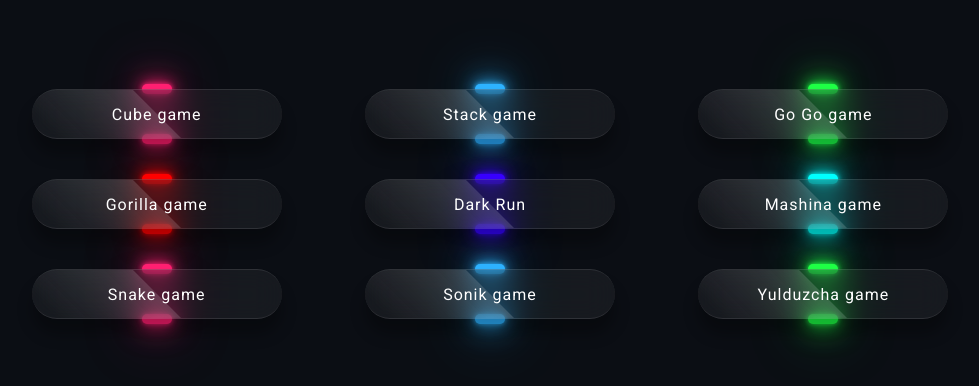
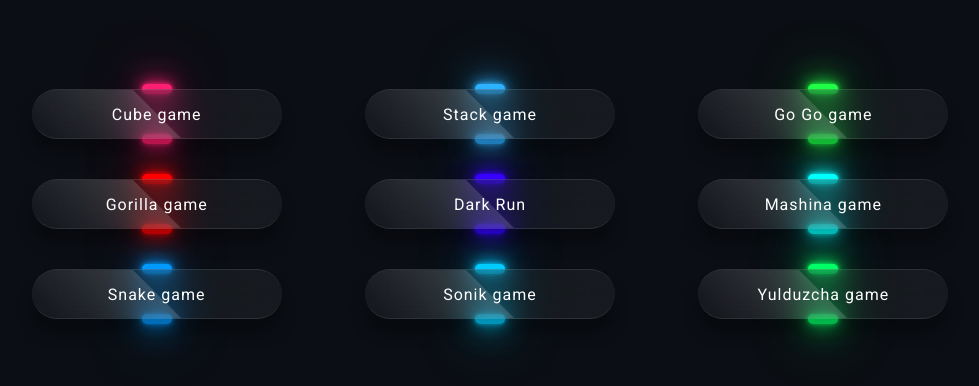
Before and after one commit to EJasurbek2006/portfolio, a plain HTML site: page games/gamesmenu.html in a window 1280 px wide. Shown: the part 196-582 px from the top of the page, without its empty margins (150-1129 px from the left). Drawn offline with Linux system fonts and the light colour scheme.

Commit message:
Restore CSS styles for games menu

```diff
--- a/games/gamesmenu.css
+++ b/games/gamesmenu.css
@@ -143,16 +143,16 @@ body {
 }
 .container .btn:nth-child(7)::before,
 .container .btn:nth-child(7)::after {
-    background: #ff1f71;
-    box-shadow: 0 0 5px #ff1f71, 0 0 15px #ff1f71, 0 0 30px #ff1f71, 0 0 60px #ff1f71;
+    background: #0099ff;
+    box-shadow: 0 0 5px #0099ff, 0 0 15px #0099ff, 0 0 30px #0099ff, 0 0 60px #0099ff;
 }
 .container .btn:nth-child(8)::before,
 .container .btn:nth-child(8)::after {
-    background: #2db2ff;
-    box-shadow: 0 0 5px #2db2ff, 0 0 15px #2db2ff, 0 0 30px #2db2ff, 0 0 60px #2db2ff;
+    background: #00ccff;
+    box-shadow: 0 0 5px #00ccff, 0 0 15px #00ccff, 0 0 30px #00ccff, 0 0 60px #00ccff;
 }
 .container .btn:nth-child(9)::before,
 .container .btn:nth-child(9)::after {
-    background: #1eff45;
-    box-shadow: 0 0 5px #1eff45, 0 0 15px #1eff45, 0 0 30px #1eff45, 0 0 60px #1eff45;
+    background: #00ff66;
+    box-shadow: 0 0 5px #00ff66, 0 0 15px #00ff66, 0 0 30px #00ff66, 0 0 60px #00ff66;
 }
```
